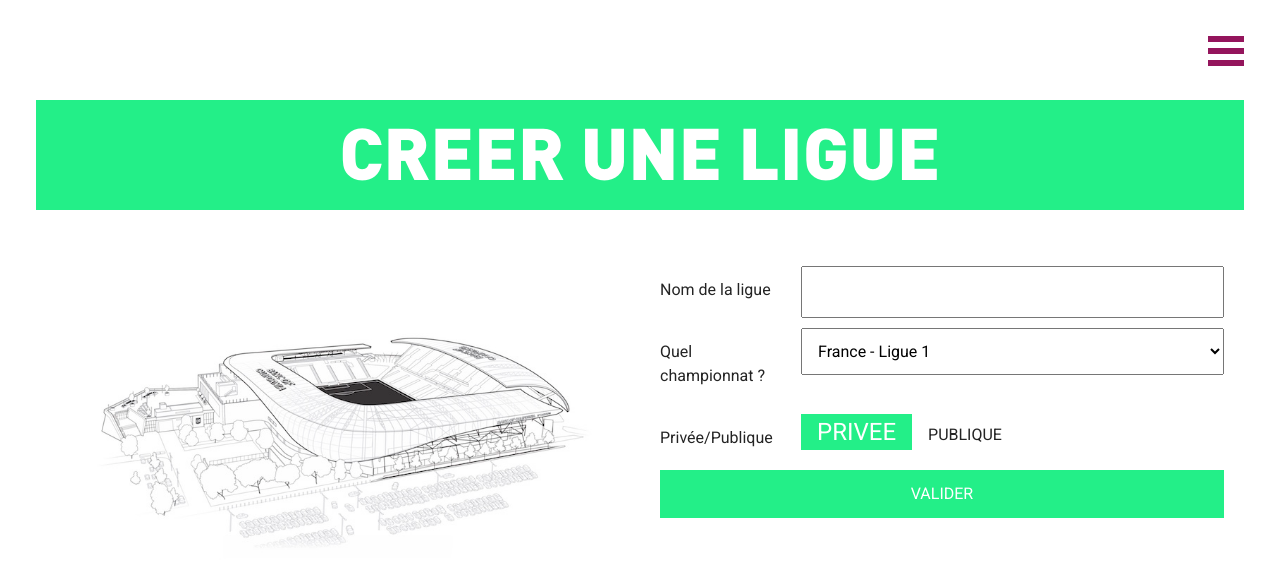
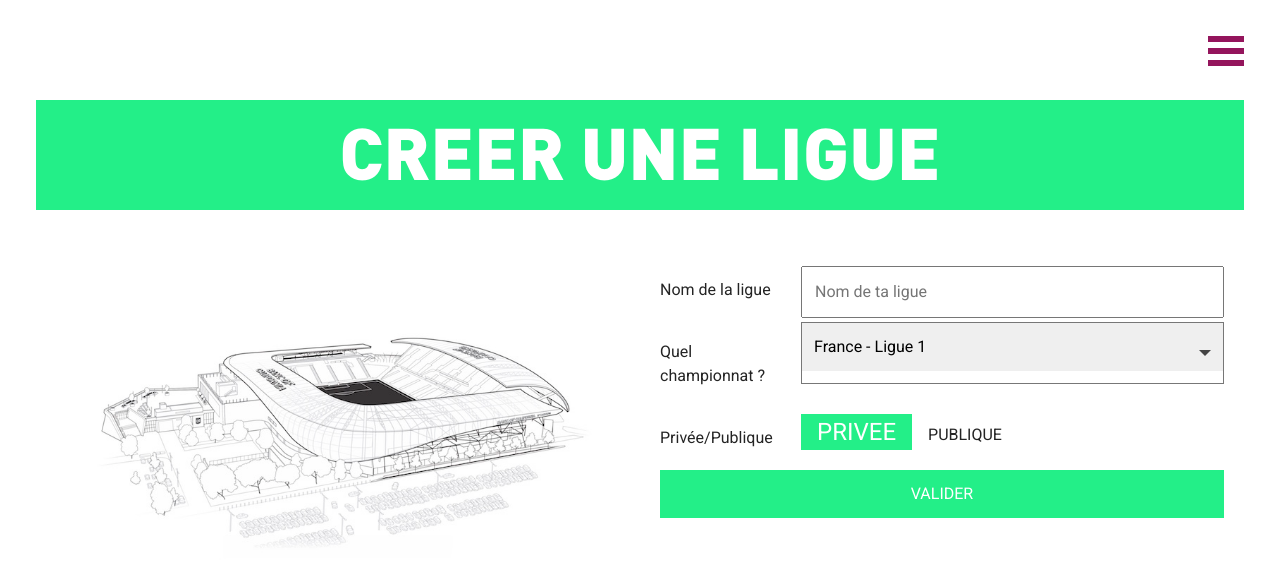
Before and after one commit to fred7896/fantasy-sport-app, a React (Create React App) app in the folder frontend/: page /createLeague in a window 1280 px wide. Shown: the top 584 px of the page. Built offline with nearby package versions, Linux system fonts and the light colour scheme.

Commit message:
Some modifications on select element in CreateLeague component.

```diff
--- a/frontend/package.json
+++ b/frontend/package.json
@@ -21,7 +21,8 @@
     "react-router-dom": "^5.0.1",
     "react-scripts": "3.0.0",
     "redux": "^4.0.4",
-    "redux-burger-menu": "^0.2.8"
+    "redux-burger-menu": "^0.2.8",
+    "sweetalert": "^2.1.2"
   },
   "scripts": {
     "start": "react-scripts start",
--- a/frontend/src/pages/CreateLeague.css
+++ b/frontend/src/pages/CreateLeague.css
@@ -43,7 +43,6 @@ input[type="radio"]:checked + .box {
 }
 
 .privacy span {
-
   font-size: 1.5em;
 }
 
@@ -129,6 +128,59 @@ input[type="submit"] {
     margin-top: 0;
   }
   .col-50 {
-      width: 80vw;
+    width: 80vw;
   }
 }
+
+/* Styliser le select */
+.league-select {
+  position: relative;
+
+  background-color: #fff !important ;
+  border: #777 1px solid;
+  margin: 0 0 1.5em 0;
+
+  overflow: hidden;
+}
+
+.league-select select {
+  -webkit-appearance: none;
+	-moz-appearance: none;
+	appearance: none;
+
+	width: 100%;
+	/*
+		On est sûr de ne plus voir
+		la flèche native
+	*/
+
+	height: auto;
+	border: 0;
+	margin: 0;
+	padding: .75em;
+	border-radius: 0;
+
+
+	overflow: hidden;
+  text-overflow: ellipsis;
+  /*
+		On empêche le texte d'aller
+		jusqu'au bout s'il est trop long
+	*/
+}
+
+.league-select::after {
+	/* Le pointeur du select */
+	content: '';
+	position: absolute;
+	top: 50%;
+	margin-top: -3px;
+	right: .75em;
+	display: block;
+	width: 0; height: 0;
+	border-color: transparent;
+	border-top-color: #444;
+	border-width: 6px;
+	border-style: solid;
+	pointer-events: none;
+}
--- a/frontend/src/pages/CreateLeague.jsx
+++ b/frontend/src/pages/CreateLeague.jsx
@@ -1,5 +1,7 @@
 import React from "react";
 import Header from "../components/Header";
+import axios from "axios";
+import swal from "sweetalert";
 
 import "./CreateLeague.css";
 
@@ -9,11 +11,16 @@ class CreateLeague extends React.Component {
     this.state = {
       leagueName: "",
       championship: "ligue1",
-      isPrivate: "1"
+      isPrivate: "1",
+      joinCode:""
     };
 
     this.handleChange = this.handleChange.bind(this);
     this.handleSubmit = this.handleSubmit.bind(this);
+  }
+
+  componentDidMount() {
+    this.setJoinCode(7);
   }
 
   handleChange(event) {
@@ -21,11 +28,52 @@ class CreateLeague extends React.Component {
   }
 
   handleSubmit(event) {
-    alert("Votre parfum favori est : " + this.state.league);
     event.preventDefault();
+    const id = localStorage.getItem("id");
+    axios
+      .post(
+        "http://localhost:5000/api/newLeague",
+        {
+          name: this.state.leagueName,
+          championship: this.state.championship,
+          privacy: this.state.isPrivate,
+          join_code : this.state.joinCode,
+          created_by: id
+        },
+        {
+          headers: {
+            Accept: "application/json",
+            // Authorization: `Bearer ${token}`
+          }
+        }
+      ).then(() => {
+        swal(
+          "Ligue créée",
+          `Partagez le code ${this.state.joinCode}`,
+          "success"
+        );
+      })
+      .catch(error => {
+        swal("Erreur", "Votre ligue n'a pas pu être créée", "error");
+      });
   }
 
+  setJoinCode(length) {
+    let result           = '';
+    const characters       = 'ABCDEFGHIJKLMNOPQRSTUVWXYZabcdefghijklmnopqrstuvwxyz0123456789';
+    const charactersLength = characters.length;
+    for ( let i = 0; i < length; i++ ) {
+       result += characters.charAt(Math.floor(Math.random() * charactersLength));
+    }
+    this.setState({
+      joinCode : result
+    });
+ }
+
+
+
   render() {
+    console.log(this.state.joinCode);
     return (
       <React.Fragment>
         <Header />
@@ -54,7 +102,9 @@ class CreateLeague extends React.Component {
                       type="text"
                       id="leagueName"
                       name="leagueName"
-                      // placeholder="Nom de ta ligue"
+                      value={this.state.leagueName}
+                      onChange={this.handleChange}
+                      placeholder="Nom de ta ligue"
                     />
                   </div>
                 </div>
@@ -68,7 +118,7 @@ class CreateLeague extends React.Component {
                     <select
                       id="championship"
                       name="championship"
-                      value={this.state.league}
+                      value={this.state.championship}
                       onChange={this.handleChange}
                     >
                       <option value="ligue1">France - Ligue 1</option>
```
Also changed, not shown: 1 other file (tests, documents, lock files or other folders).
